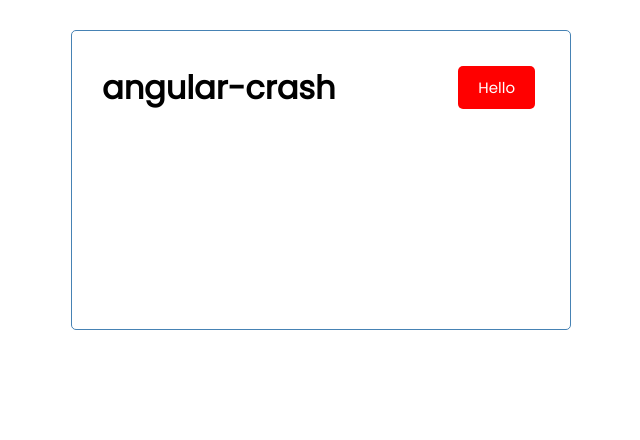
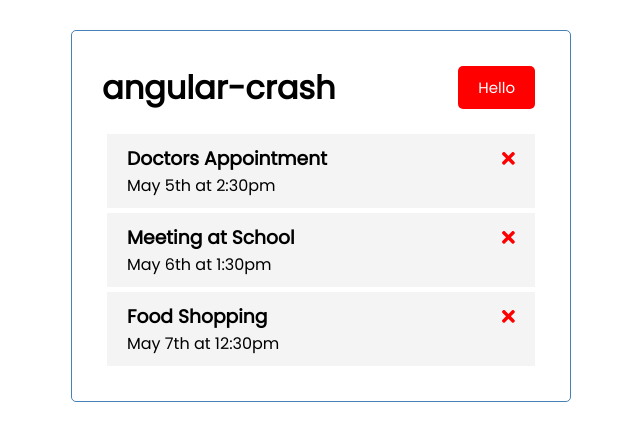
Before and after one commit to eggsys/Angular-CrashCourse, an Angular app: page / in a window 1280 px wide. Shown: the top 440 px of the page, without its empty margins (319-959 px from the left). Built offline with nearby package versions, Linux system fonts and the light colour scheme.

Commit message:
use function from task component to receive data

```diff
--- a/src/app/components/tasks/tasks.component.ts
+++ b/src/app/components/tasks/tasks.component.ts
@@ -12,9 +12,9 @@ import { Task } from '../../Task'    // interface
 })
 export class TasksComponent implements OnInit {
   tasks: Task[] = []
-  constructor() { }
+  constructor(private taskService: TaskService) { }
 
   ngOnInit(): void {
+    this.tasks = this.taskService.getTasks();
   }
-
 }
```
